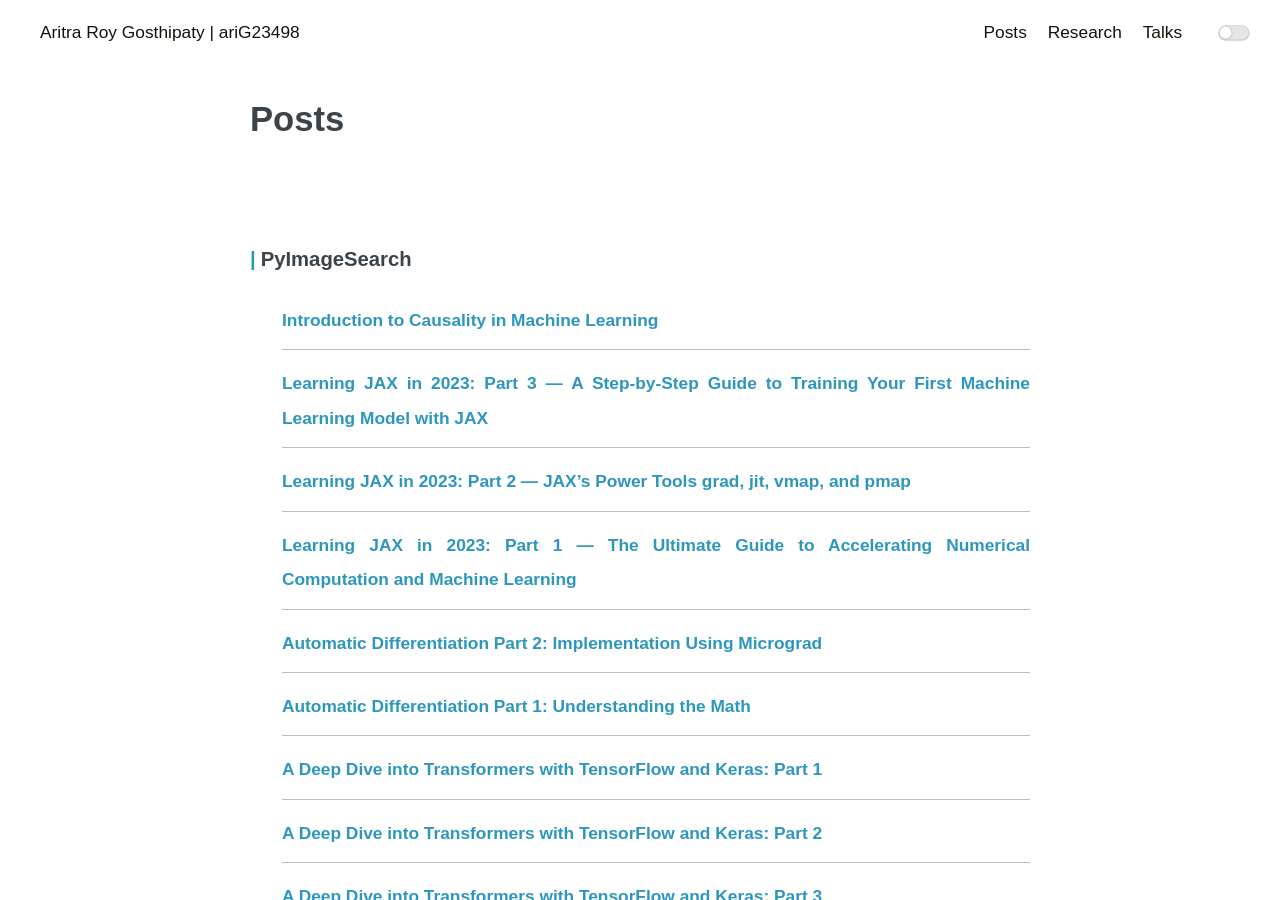
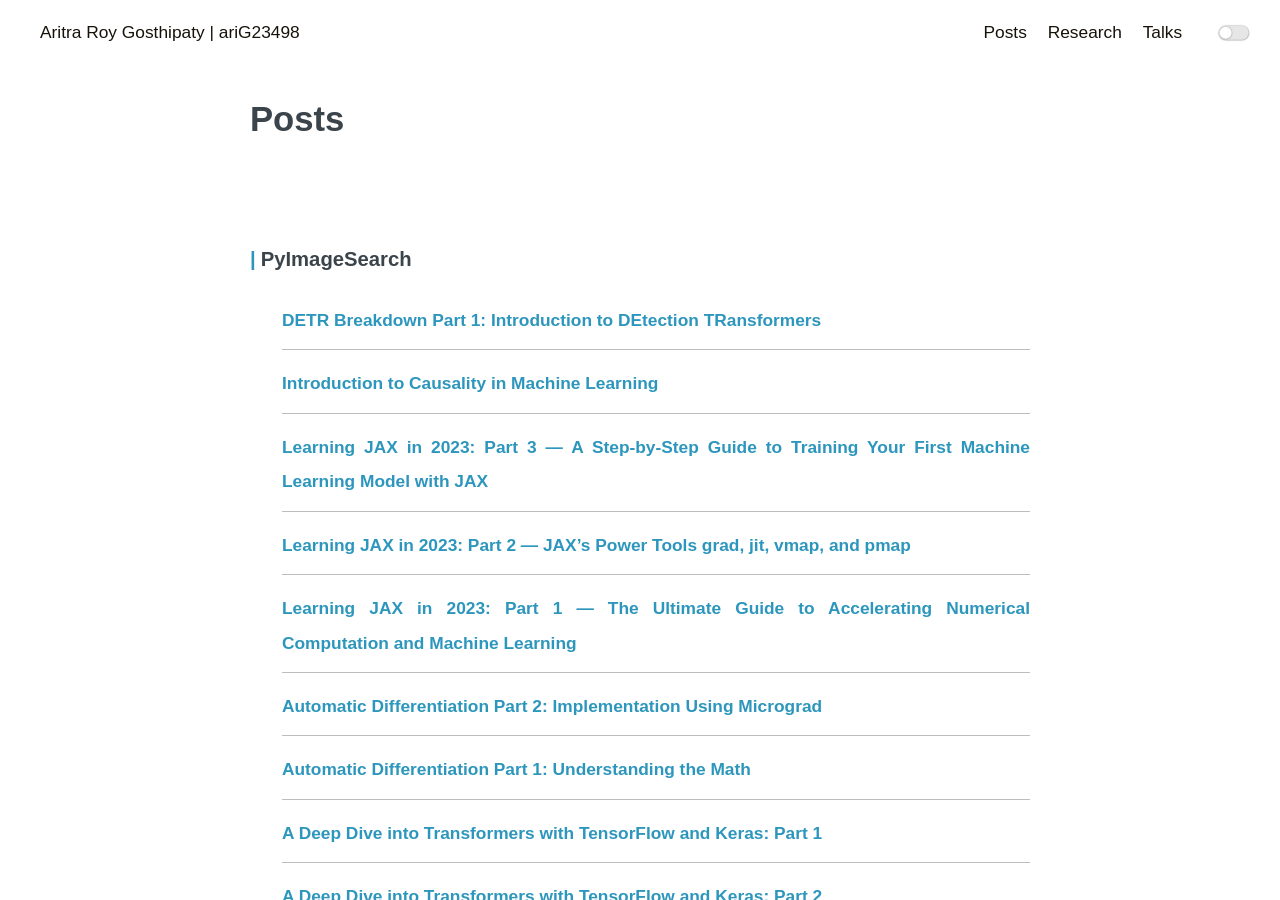
Before and after one commit to ariG23498/ariG23498.github.io, a Jekyll site: the page built from blogs.md, in a window 1280 px wide and 900 px high. Built offline with Jekyll 4.4.1, drawn with Linux system fonts in a browser that asks for light colours.

Commit message:
Update blogs.md

```diff
--- a/blogs.md
+++ b/blogs.md
@@ -9,6 +9,9 @@ permalink: /posts
     <div class="post-wrap archive">
 
         <h3>PyImageSearch</h3>
+        <article class="archive-item">
+                <a class="archive-item-link" href="https://pyimagesearch.com/2023/05/22/detr-breakdown-part-1-introduction-to-detection-transformers/" target="_blank" rel="noopener noreferrer">DETR Breakdown Part 1: Introduction to DEtection TRansformers</a>
+        </article>
         <article class="archive-item">
                 <a class="archive-item-link" href="https://pyimagesearch.com/2023/05/08/introduction-to-causality-in-machine-learning/" target="_blank" rel="noopener noreferrer">Introduction to Causality in Machine Learning</a>
         </article>
```
